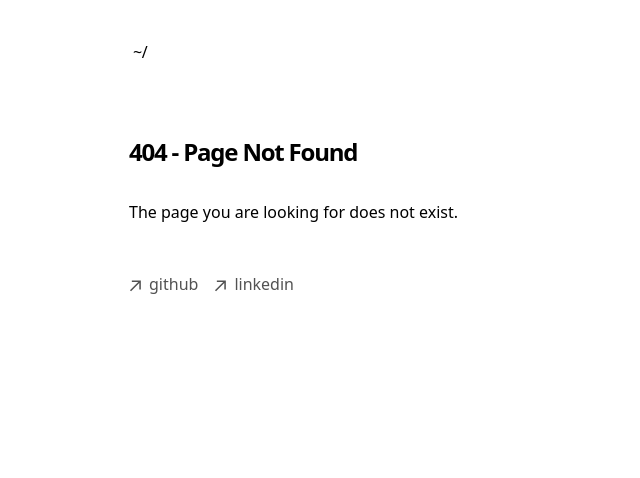
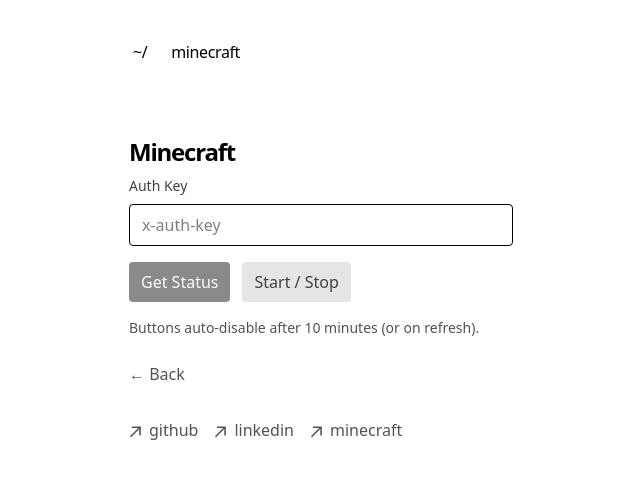
Before and after one commit to alphacrash/alphacrash, a Next.js app: page /minecraft in a window 1280 px wide. Before the commit this address had no page. Shown: the top 478 px of the page, without its empty margins (223-863 px from the left). Built offline with nearby package versions, Linux system fonts and the light colour scheme.

Commit message:
Added minecraft

```diff
--- a/app/components/footer.tsx
+++ b/app/components/footer.tsx
@@ -41,6 +41,15 @@ export default function Footer() {
             <p className="ml-2 h-7">linkedin</p>
           </a>
         </li>
+        <li>
+          <a
+            className="flex items-center transition-all hover:text-neutral-800"
+            href="/minecraft"
+          >
+            <ArrowIcon />
+            <p className="ml-2 h-7">minecraft</p>
+          </a>
+        </li>
       </ul>
     </footer>
   )
--- a/app/components/nav.tsx
+++ b/app/components/nav.tsx
@@ -6,6 +6,9 @@ import { useEffect } from 'react'
 const navItems = {
   '/': {
     name: '~/',
+  },
+  '/minecraft': {
+    name: 'minecraft',
   },
 }
 
--- /dev/null
+++ b/app/minecraft/page.tsx
@@ -0,0 +1,172 @@
+"use client"
+
+import Link from 'next/link'
+import { useEffect, useRef, useState } from 'react'
+
+type Instance = {
+    instanceId: string
+    state: string
+    publicIp?: string
+}
+
+const API_URL = "https://fopvgculoi.execute-api.ap-south-1.amazonaws.com"
+const TEN_MINUTES = 10 * 60 * 1000
+
+export default function Page() {
+    const [instance, setInstance] = useState<Instance | null>(null)
+    const [disabled, setDisabled] = useState(true)
+    const [loading, setLoading] = useState(false)
+    const [error, setError] = useState<string | null>(null)
+    const [lastChecked, setLastChecked] = useState<number | null>(null)
+    const [authKey, setAuthKey] = useState<string>('')
+    const timerRef = useRef<number | null>(null)
+
+    useEffect(() => {
+        // load saved auth key (if any)
+        try {
+            const saved = localStorage.getItem('minecraftAuthKey')
+            if (saved) setAuthKey(saved)
+        } catch (e) { }
+
+        return () => {
+            if (timerRef.current) clearTimeout(timerRef.current)
+        }
+    }, [])
+
+    useEffect(() => {
+        // persist auth key
+        try {
+            if (authKey) localStorage.setItem('minecraftAuthKey', authKey)
+            else localStorage.removeItem('minecraftAuthKey')
+        } catch (e) { }
+    }, [authKey])
+
+    function startDisableTimer() {
+        if (timerRef.current) clearTimeout(timerRef.current)
+        timerRef.current = window.setTimeout(() => {
+            setDisabled(true)
+        }, TEN_MINUTES)
+    }
+
+    async function fetchDescribe() {
+        setError(null)
+        if (!authKey?.trim()) {
+            setError('Auth key is required')
+            return
+        }
+        setLoading(true)
+        try {
+            const res = await fetch(`${API_URL}/describe`, {
+                method: 'GET',
+                headers: { 'Content-Type': 'application/json', 'x-auth-key': authKey.trim() },
+            })
+            if (!res.ok) throw new Error(`Describe failed: ${res.status}`)
+            const data: Instance = await res.json()
+            setInstance(data)
+            setDisabled(false)
+            setLastChecked(Date.now())
+            startDisableTimer()
+        } catch (err: any) {
+            setError(err?.message ?? String(err))
+        } finally {
+            setLoading(false)
+        }
+    }
+
+    async function handleAction(action: 'start' | 'stop') {
+        setError(null)
+        if (!authKey?.trim()) {
+            setError('Auth key is required')
+            return
+        }
+        const confirmed = confirm(`Are you sure you want to ${action} the instance?`)
+        if (!confirmed) return
+        setLoading(true)
+        try {
+            const res = await fetch(`${API_URL}/${action}`, {
+                method: 'POST',
+                headers: { 'Content-Type': 'application/json', 'x-auth-key': authKey.trim() },
+            })
+            if (!res.ok) throw new Error(`${action} failed: ${res.status}`)
+            // After action, refresh status
+            await fetchDescribe()
+        } catch (err: any) {
+            setError(err?.message ?? String(err))
+            setLoading(false)
+        }
+    }
+
+    const canAct = !disabled && !loading && instance !== null && !!authKey?.trim()
+
+    return (
+        <section>
+            <h1 className="mb-2 text-2xl font-semibold tracking-tighter">Minecraft</h1>
+
+            <div className="mb-4">
+                <label className="block mb-2 text-sm text-neutral-700">Auth Key</label>
+                <input
+                    value={authKey}
+                    onChange={(e) => setAuthKey(e.target.value)}
+                    placeholder="x-auth-key"
+                    className="border rounded px-3 py-2 w-full max-w-sm"
+                    aria-label="Auth Key for API requests"
+                />
+            </div>
+
+            <div className="flex flex-row items-center space-x-3 mb-4">
+                <button
+                    onClick={fetchDescribe}
+                    className="rounded bg-neutral-900 text-white px-3 py-2 disabled:opacity-50"
+                    disabled={loading || !authKey?.trim()}
+                >
+                    {loading ? 'Loading…' : 'Get Status'}
+                </button>
+
+                {instance ? (
+                    instance.state === 'running' ? (
+                        <button
+                            onClick={() => handleAction('stop')}
+                            className="rounded bg-red-600 text-white px-3 py-2 disabled:opacity-50"
+                            disabled={!canAct}
+                        >
+                            Stop
+                        </button>
+                    ) : (
+                        <button
+                            onClick={() => handleAction('start')}
+                            className="rounded bg-green-600 text-white px-3 py-2 disabled:opacity-50"
+                            disabled={!canAct}
+                        >
+                            Start
+                        </button>
+                    )
+                ) : (
+                    <button
+                        className="rounded bg-neutral-200 text-neutral-700 px-3 py-2"
+                        disabled
+                    >
+                        Start / Stop
+                    </button>
+                )}
+            </div>
+
+            {error && <p className="text-red-600 mb-2">Error: {error}</p>}
+
+            {instance && (
+                <div className="mb-4">
+                    <p><strong>Public IP:</strong> <span style={{ fontSize: '24px' }}>{instance.publicIp ?? '—'}</span></p>
+                    <p><strong>State:</strong> {instance.state === 'running' ? 'Running' : instance.state === 'stopped' ? 'Stopped' : instance.state}</p>
+                </div>
+            )}
+
+            {lastChecked && (
+                <p className="text-sm text-neutral-600">Last checked: {new Date(lastChecked).toLocaleString()}</p>
+            )}
+            <p className="text-sm text-neutral-600 mb-6">Buttons auto-disable after 10 minutes (or on refresh).</p>
+
+            <div className="mt-6">
+                <Link href="/" className="text-neutral-600 hover:underline">← Back</Link>
+            </div>
+        </section>
+    )
+}
--- a/package.json
+++ b/package.json
@@ -13,6 +13,7 @@
     "@types/react-dom": "^19.1.7",
     "@vercel/analytics": "^1.5.0",
     "@vercel/speed-insights": "^1.2.0",
+    "axios": "^1.13.4",
     "geist": "^1.4.2",
     "next": "^16.1.2",
     "next-mdx-remote": "^5.0.0",
```
Also changed, not shown: 1 other file (tests, documents, lock files or other folders).
